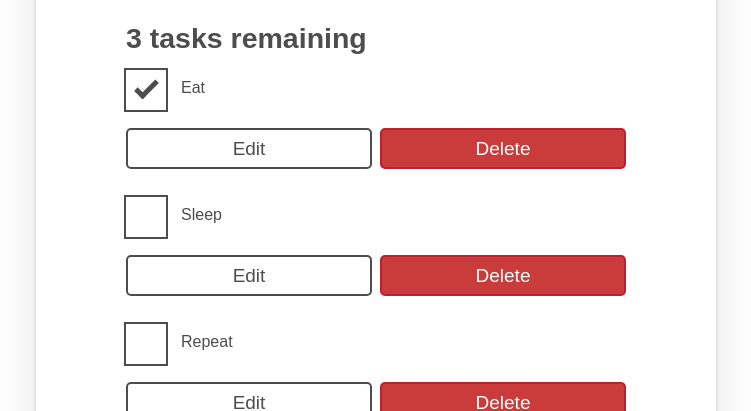
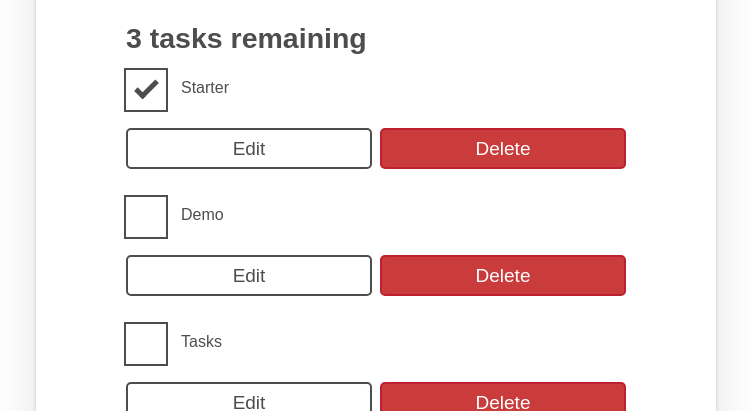
Before and after one commit to karanjhala/todo-with-state-react, a React (Create React App) app: page / in a window 1280 px wide. Shown: the part 297-708 px from the top of the page, without its empty margins (264-1015 px from the left). Built offline with nearby package versions, Linux system fonts and the light colour scheme.

Commit message:
minor changes

```diff
--- a/package.json
+++ b/package.json
@@ -1,5 +1,6 @@
 {
   "name": "todo-with-state",
+  "author": "Karanveer Singh Jhala",
   "version": "0.1.0",
   "private": true,
   "dependencies": {
--- a/src/index.js
+++ b/src/index.js
@@ -4,9 +4,9 @@ import './index.css';
 import App from './App';
 
 const DATA = [
-  { id: "todo-0", name: "Eat", completed: true },
-  { id: "todo-1", name: "Sleep", completed: false },
-  { id: "todo-2", name: "Repeat", completed: false }
+  { id: "todo-0", name: "Starter", completed: true },
+  { id: "todo-1", name: "Demo", completed: false },
+  { id: "todo-2", name: "Tasks", completed: false }
 ];
 
 ReactDOM.render(<App tasks={DATA} />, document.getElementById("root"));
```
Also changed, not shown: 1 other file (tests, documents, lock files or other folders).
